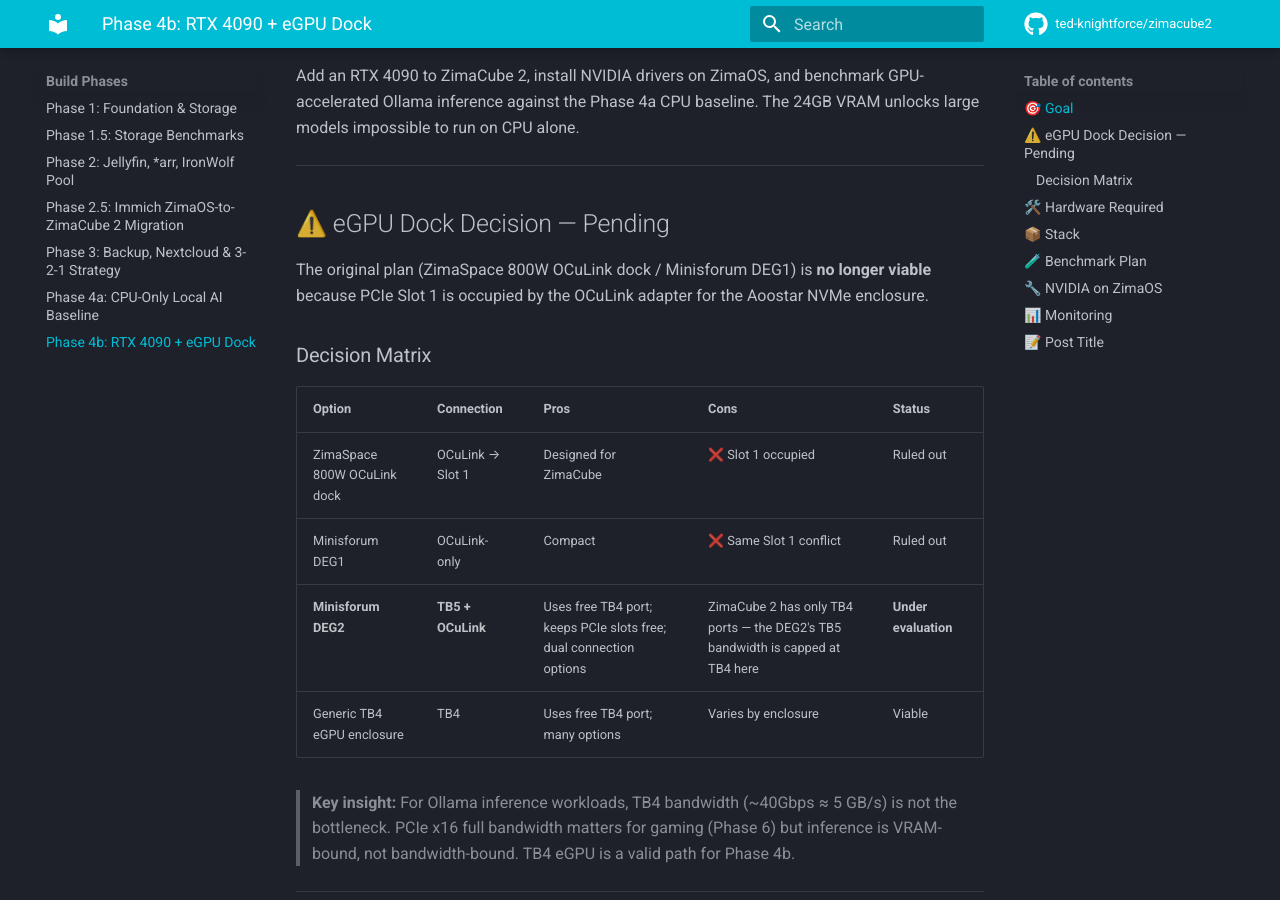
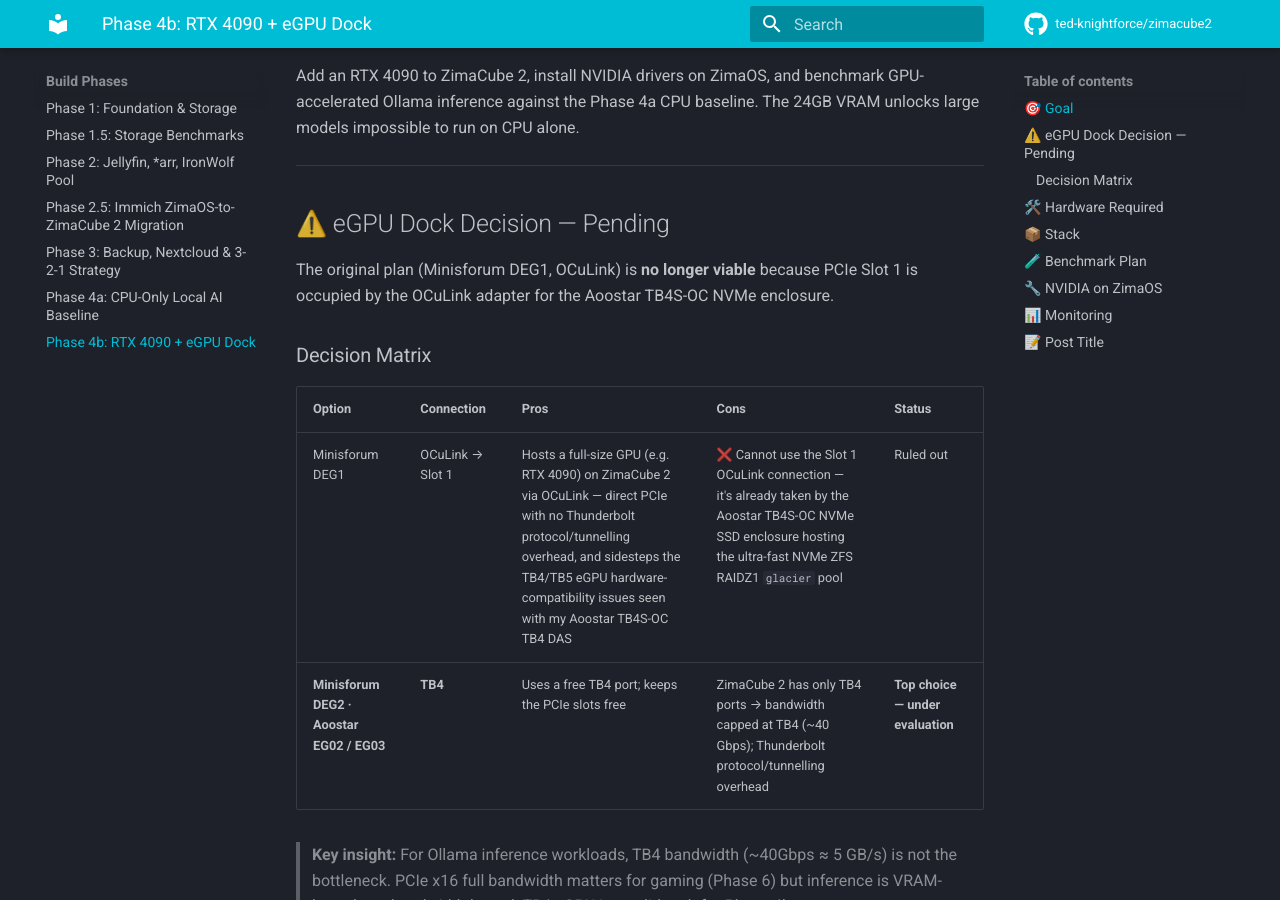
Before and after one commit to ted-knightforce/zimacube2, an MkDocs documentation site: the page built from docs/phases/04b-gpu-ai.md, in a window 1280 px wide and 900 px high, scrolled down 374 px. Built offline with MkDocs 1.6.1 and Material for MkDocs 9.7.7, drawn with Linux system fonts in a browser that asks for light colours; comment, search, counter and statistics services are not loaded.

Commit message:
Rework Phase 4b eGPU dock decision matrix for accuracy
Remove the non-existent ZimaSpace 800W OCuLink dock row and the
generic TB4 enclosure row. Expand the Minisforum DEG1 entry to
explain the OCuLink direct-PCIe advantage and the real Slot 1
conflict (Aoostar TB4S-OC NVMe enclosure hosting glacier). Collapse
the TB4 options into a single DEG2/Aoostar EG02/EG03 top-choice row
and drop the inaccurate dual-connection claim.

```diff
--- a/docs/phases/04b-gpu-ai.md
+++ b/docs/phases/04b-gpu-ai.md
@@ -13,16 +13,14 @@
 
 ## ⚠️ eGPU Dock Decision — Pending
 
-The original plan (ZimaSpace 800W OCuLink dock / Minisforum DEG1) is **no longer viable** because PCIe Slot 1 is occupied by the OCuLink adapter for the Aoostar NVMe enclosure.
+The original plan (Minisforum DEG1, OCuLink) is **no longer viable** because PCIe Slot 1 is occupied by the OCuLink adapter for the Aoostar TB4S-OC NVMe enclosure.
 
 ### Decision Matrix
 
 | Option | Connection | Pros | Cons | Status |
 |---|---|---|---|---|
-| ZimaSpace 800W OCuLink dock | OCuLink → Slot 1 | Designed for ZimaCube | ❌ Slot 1 occupied | Ruled out |
-| Minisforum DEG1 | OCuLink-only | Compact | ❌ Same Slot 1 conflict | Ruled out |
-| **Minisforum DEG2** | **TB5 + OCuLink** | Uses free TB4 port; keeps PCIe slots free; dual connection options | ZimaCube 2 has only TB4 ports — the DEG2's TB5 bandwidth is capped at TB4 here | **Under evaluation** |
-| Generic TB4 eGPU enclosure | TB4 | Uses free TB4 port; many options | Varies by enclosure | Viable |
+| Minisforum DEG1 | OCuLink → Slot 1 | Hosts a full-size GPU (e.g. RTX 4090) on ZimaCube 2 via OCuLink — direct PCIe with no Thunderbolt protocol/tunnelling overhead, and sidesteps the TB4/TB5 eGPU hardware-compatibility issues seen with my Aoostar TB4S-OC TB4 DAS | ❌ Cannot use the Slot 1 OCuLink connection — it's already taken by the Aoostar TB4S-OC NVMe SSD enclosure hosting the ultra-fast NVMe ZFS RAIDZ1 `glacier` pool | Ruled out |
+| **Minisforum DEG2 · Aoostar EG02 / EG03** | **TB4** | Uses a free TB4 port; keeps the PCIe slots free | ZimaCube 2 has only TB4 ports → bandwidth capped at TB4 (~40 Gbps); Thunderbolt protocol/tunnelling overhead | **Top choice — under evaluation** |
 
 > **Key insight:** For Ollama inference workloads, TB4 bandwidth (~40Gbps ≈ 5 GB/s) is not the bottleneck. PCIe x16 full bandwidth matters for gaming (Phase 6) but inference is VRAM-bound, not bandwidth-bound. TB4 eGPU is a valid path for Phase 4b.
 
```
